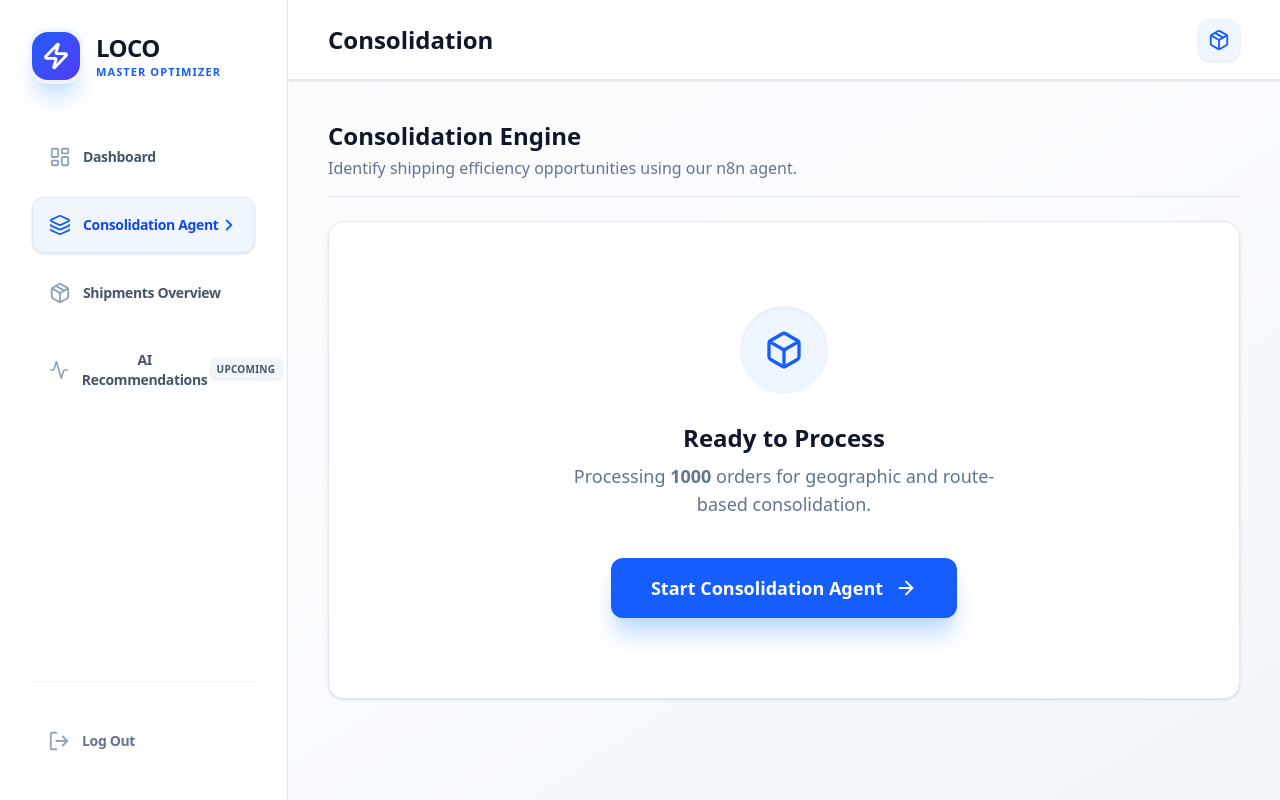
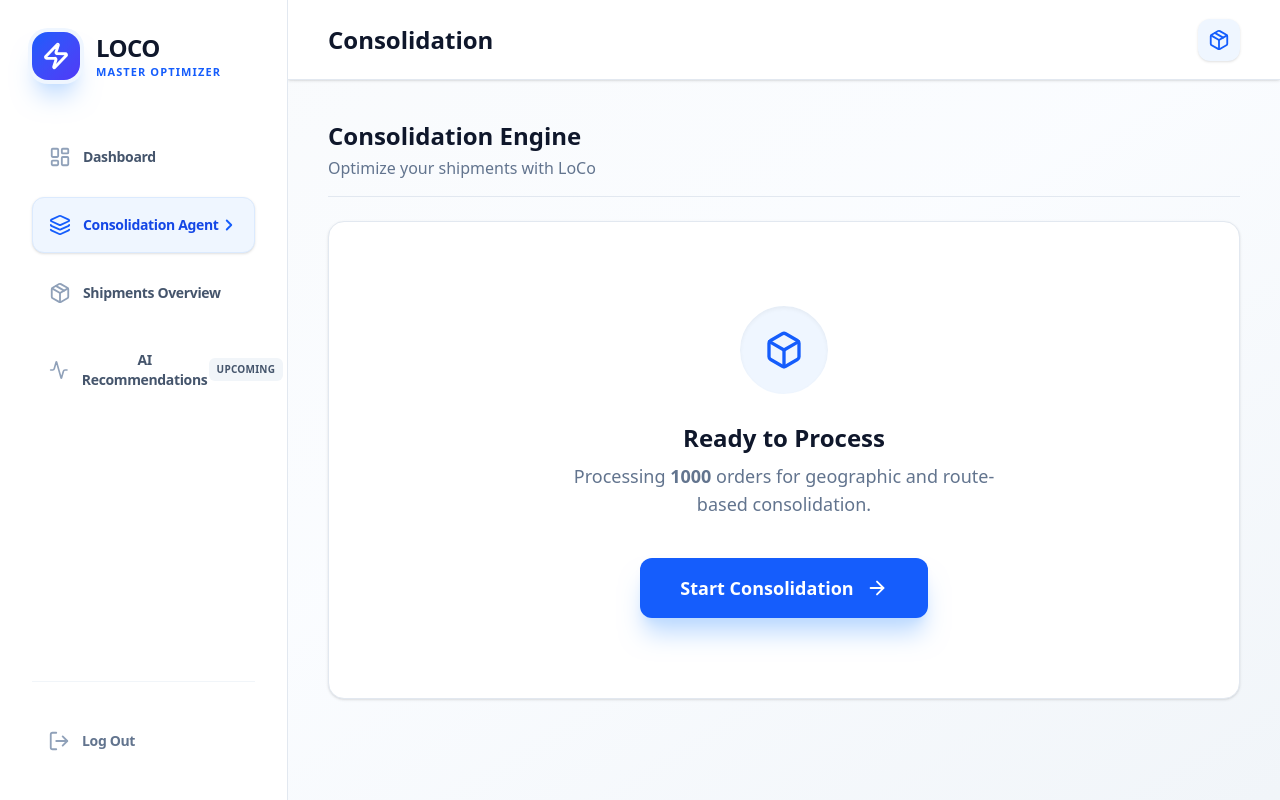
Before and after one commit to Anushkacsv/load-consolidation, a React (Vite) app: page / in a window 1280 px wide. Both pictures are taken after a click on the button "Consolidation Agent". Built offline with nearby package versions, Linux system fonts and the light colour scheme.

Commit message:
Update Consolidation Engine text: 'Optimize your shipments with LoCo', 'Start Consolidation', and 'LoCo is Optimizing'

```diff
--- a/src/App.tsx
+++ b/src/App.tsx
@@ -970,7 +970,7 @@ export default function App() {
                 <div className="flex items-end justify-between border-b border-slate-200 pb-4">
                   <div>
                     <h2 className="text-2xl font-bold text-slate-900">Consolidation Engine</h2>
-                    <p className="text-slate-500 mt-1">Identify shipping efficiency opportunities using our n8n agent.</p>
+                    <p className="text-slate-500 mt-1">Optimize your shipments with LoCo</p>
                   </div>
                 </div>
 
@@ -1000,7 +1000,7 @@ export default function App() {
                           onClick={handleRunAgent}
                           className="group bg-blue-600 hover:bg-blue-700 text-white font-bold py-4 px-10 rounded-xl shadow-xl shadow-blue-200 transform hover:-translate-y-1 transition-all flex items-center gap-3 mx-auto text-lg"
                         >
-                          Start Consolidation Agent
+                          Start Consolidation
                           <ArrowRight size={22} className="group-hover:translate-x-1 transition-transform" />
                         </button>
                       </motion.div>
@@ -1020,7 +1020,7 @@ export default function App() {
                               <Zap className="text-blue-600 animate-pulse" size={32} />
                             </div>
                           </div>
-                          <h3 className="text-2xl font-black text-slate-900 uppercase tracking-tight">Agent is Optimizing</h3>
+                          <h3 className="text-2xl font-black text-slate-900 uppercase tracking-tight">LoCo is Optimizing</h3>
                           <div className="bg-slate-50 p-8 rounded-2xl border border-slate-100 space-y-6 text-left">
                             <LoadingStep label="Geographic Cluster Identification" active={loadingStep === 1} completed={loadingStep > 1} />
                             <LoadingStep label="Carrier Rate Multi-Point Analysis" active={loadingStep === 2} completed={loadingStep > 2} />
```
